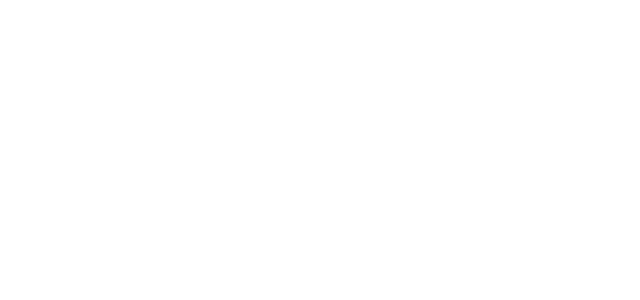
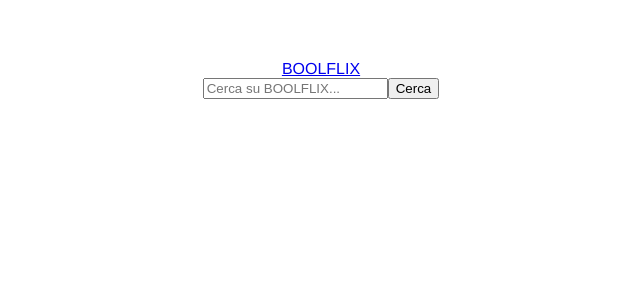
Before and after one commit to AlbertoZanola96/vue-boolflix, a Vue app: page / in a window 1280 px wide. Shown: the top 300 px of the page, without its empty margins (319-959 px from the left). Built offline with nearby package versions, Linux system fonts and the light colour scheme.

Commit message:
inizio header

```diff
--- a/src/App.vue
+++ b/src/App.vue
@@ -3,7 +3,6 @@
     <Header/>
 
     <Main/>
-
   </div>
 </template>
 
--- a/src/components/Header.vue
+++ b/src/components/Header.vue
@@ -1,10 +1,11 @@
 <template>
   <header>
     <div class="title">
-
+      <a href="/">BOOLFLIX</a>
     </div>
     <div class="search">
-
+      <input @keyup.enter="$emit('doResearch', inputText)" type="text" v-model="inputText" placeholder="Cerca su BOOLFLIX...">
+      <button @click="$emit('doResearch', inputText)">Cerca</button>
     </div>
   </header>
 </template>
@@ -12,6 +13,11 @@
 <script>
 export default {
   name: 'Header',
+  data() {
+    return {
+      inputText:'',
+    }
+  }
 }
 </script>
 
--- a/src/components/Main.vue
+++ b/src/components/Main.vue
@@ -1,5 +1,5 @@
 <template>
-
+    <div class="div"></div>
 </template>
 
 <script>
```
